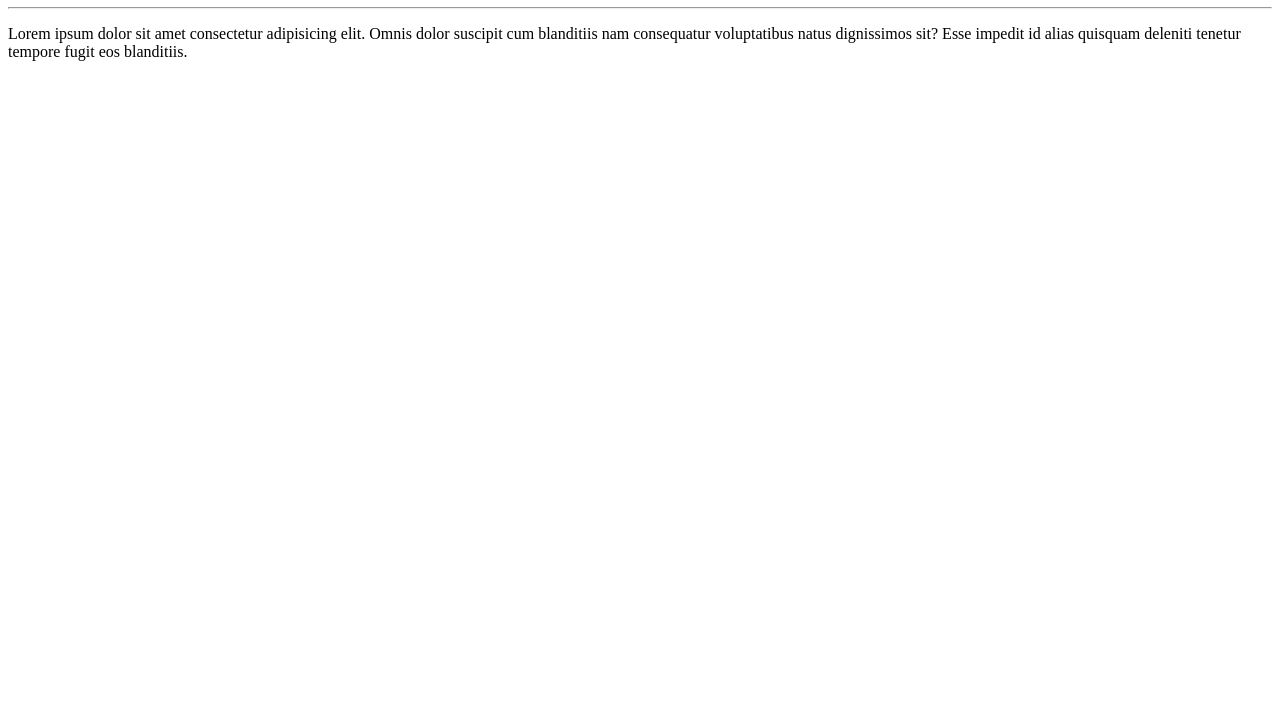
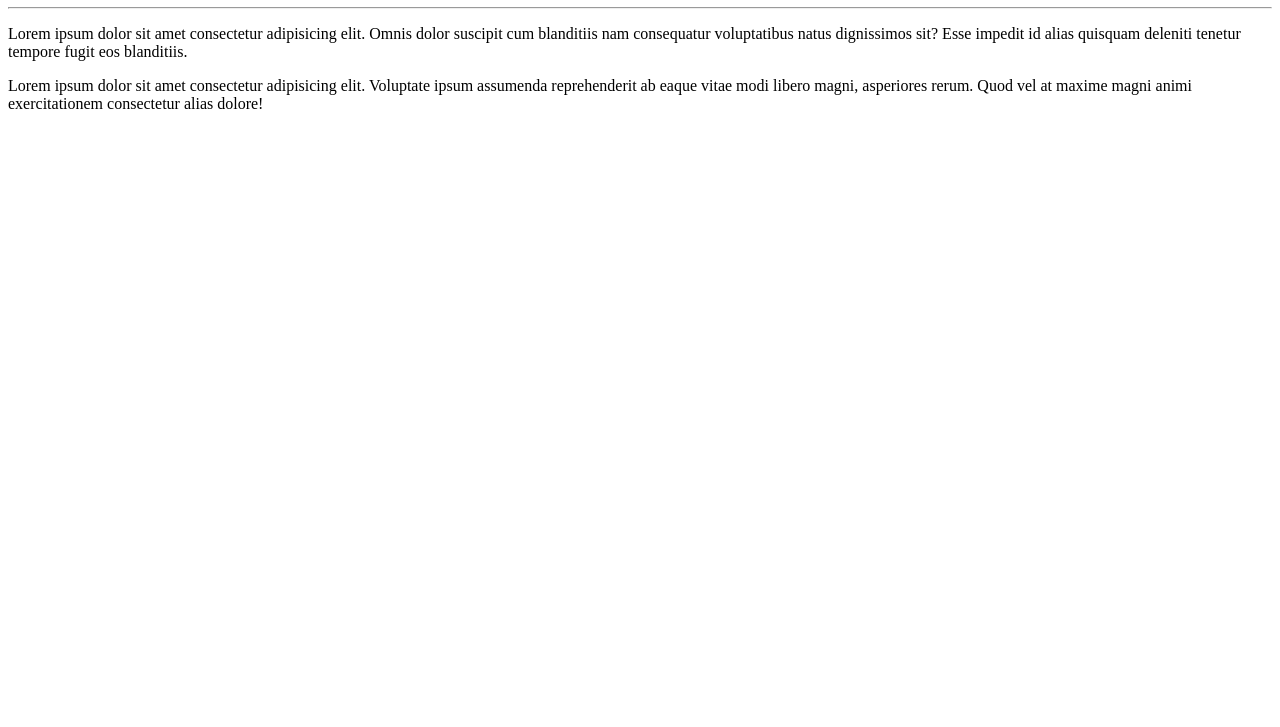
Before and after one commit to Juvenil-Nascimento/Ola-Mundo, a plain HTML site: page site-exemplo/index.html in a window 1280 px wide. Shown: the part 73-800 px from the top of the page. Drawn offline with Linux system fonts and the light colour scheme.

Commit message:
Adicinei um paragrafo

```diff
--- a/site-exemplo/index.html
+++ b/site-exemplo/index.html
@@ -9,5 +9,6 @@
    <h1>Ola, Mundo!</h1>
    <hr>
    <p>Lorem ipsum dolor sit amet consectetur adipisicing elit. Omnis dolor suscipit cum blanditiis nam consequatur voluptatibus natus dignissimos sit? Esse impedit id alias quisquam deleniti tenetur tempore fugit eos blanditiis.</p>
+   <p>Lorem ipsum dolor sit amet consectetur adipisicing elit. Voluptate ipsum assumenda reprehenderit ab eaque vitae modi libero magni, asperiores rerum. Quod vel at maxime magni animi exercitationem consectetur alias dolore!</p>
 </body>
 </html>
```
